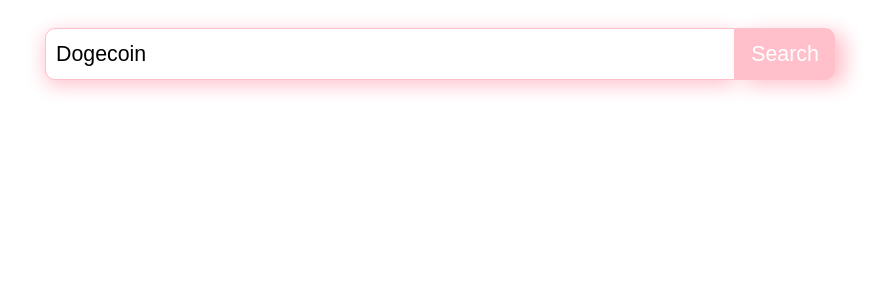
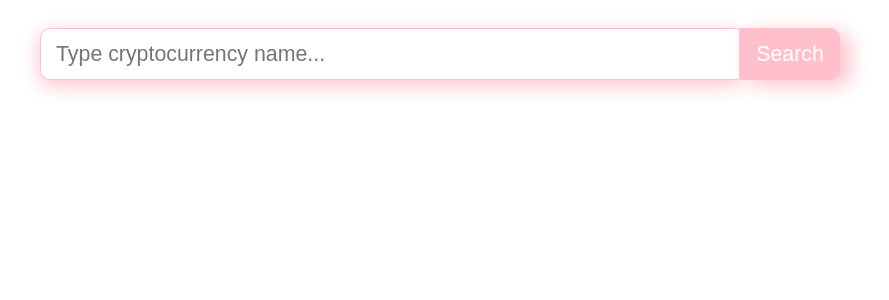
Before and after one commit to summerlightningman/dsr-l4-crypto-monitor-hooks, a React (Create React App) app: page / in a window 1280 px wide. Shown: the top 300 px of the page, without its empty margins (200-1089 px from the left). Built offline with nearby package versions, Linux system fonts and the light colour scheme.

Commit message:
refactoring

```diff
--- a/src/components/search.tsx
+++ b/src/components/search.tsx
@@ -9,7 +9,7 @@
         super(props);
 
         this.state = {
-            value: 'Dogecoin'
+            value: ''
         };
     }
 
@@ -17,10 +17,14 @@
         this.setState({value: e.currentTarget.value});
     }
 
+    search = () => {
+        // search
+    }
+
     render() {
         return <SearchContainer>
-            <SearchInput onInput={this.handleInput} value={this.state.value}/>
-            <SearchButton>Search</SearchButton>
+            <SearchInput onInput={this.handleInput} value={this.state.value} placeholder="Type cryptocurrency name..."/>
+            <SearchButton onClick={this.search}>Search</SearchButton>
         </SearchContainer>
     }
 }
--- a/src/components/styled/search-input.tsx
+++ b/src/components/styled/search-input.tsx
@@ -8,7 +8,7 @@
   border-radius: 10px 0 0 10px;
   border: 1px solid pink;
   font-size: 16pt;
-  padding: 0 10px;
+  padding: 0 15px;
 `;
 
 export default SearchInput;
```
